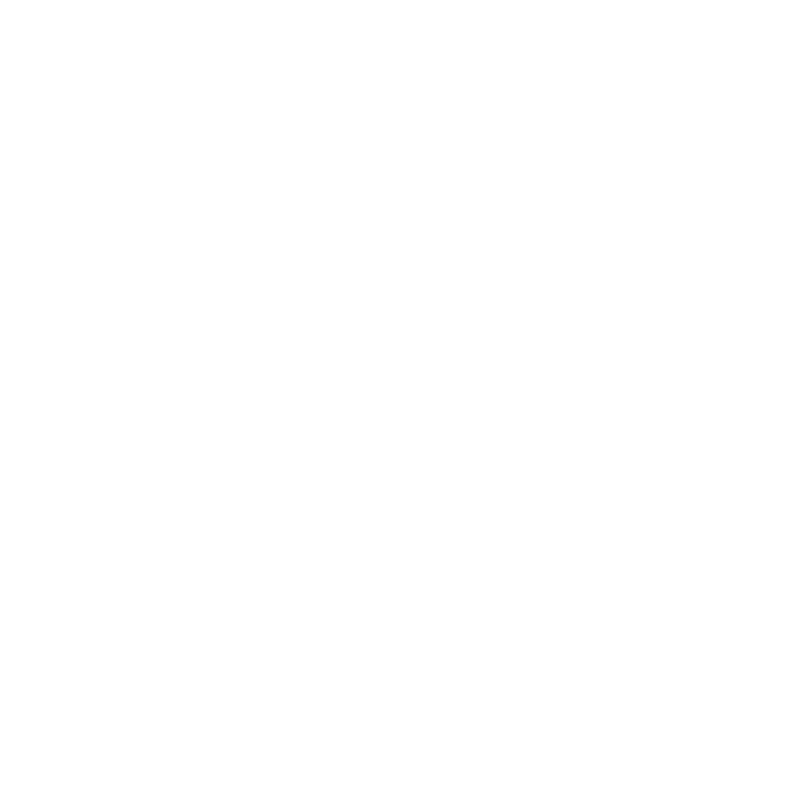
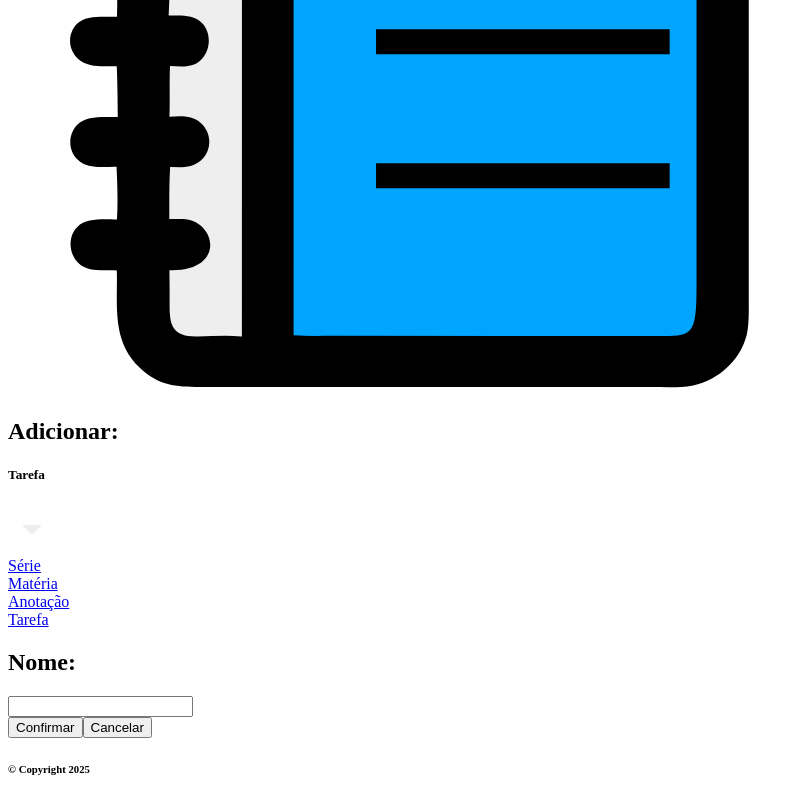
Before and after one commit to Notify-Systems/Notify, a React (Vite) app: page /add/1 in a window 1280 px wide. Before the commit this address had no page. Shown: the part 433-1233 px from the top of the page, without its empty margins (0-804 px from the left). Before the commit the page ends 800 px from the top, so only its background shows below. Built offline with nearby package versions, Linux system fonts and the light colour scheme.

Commit message:
Criando página de adicionar conteúdos

```diff
--- /dev/null
+++ b/src/components/ui/AddComponent.jsx
@@ -0,0 +1,18 @@
+import { Link } from "react-router-dom"
+
+export default function AddComponent({ select }) {
+    return (
+        <>
+            <div id="selectedComponent">
+                <h5>{ select }</h5>
+                <img src="/arrow.svg" />
+            </div>
+            <article className="selectComponent">
+                <div><Link to="/add/grade">Série</Link></div>
+                <div><Link to="/add/subject">Matéria</Link></div>
+                <div><Link to="/add/note">Anotação</Link></div>
+                <div><Link to="/add/task">Tarefa</Link></div>
+            </article>
+        </>
+    )
+}
--- a/src/components/ui/Botoes.jsx
+++ b/src/components/ui/Botoes.jsx
@@ -1,8 +1,10 @@
 export default function Botoes() {
     return (
         <>
-            <button className="btn-confirmar" link="/">Confirmar</button>
-            <button className="btn-cancelar" link="/">Cancelar</button>
+            <section className="edit-buttons">
+                <button className="btn-confirmar" link="/">Confirmar</button>
+                <button className="btn-cancelar" link="/">Cancelar</button>
+            </section>
         </>
     )
 }
--- a/src/components/ui/Nome.jsx
+++ b/src/components/ui/Nome.jsx
@@ -1,7 +1,8 @@
 export default function Nome() {
     return (
         <>
-           <input type="text" className="input-nome" />
+            <h2>Nome: </h2>
+            <input type="text" className="input-nome"/>
         </>
     )
 }
--- a/src/main.jsx
+++ b/src/main.jsx
@@ -13,7 +13,7 @@
     element: <App />,
     children: [
       {path: "/", element: <Home />},
-      {path: "/add", element: <Add />},
+      {path: "/add/:info", element: <Add />},
       {path: "/edit", element: <Edit />}
     ]
   }
--- a/src/pages/Add.jsx
+++ b/src/pages/Add.jsx
@@ -1,14 +1,33 @@
-import { Link } from "react-router-dom"
+import { Link, useParams } from "react-router-dom"
+import AddComponent from "../components/ui/AddComponent"
 import Nome from "../components/ui/Nome"
 import Botoes from "../components/ui/Botoes"
 
 export default function Add() {
+    const { info } = useParams();
+
     return (
         <>
-            <h2>Adicionar:</h2>
-            <h2>Nome:</h2>
-            <Link to={Nome}></Link>
-            <Link to={Botoes}></Link>
+            <main>
+                <h2>Adicionar:</h2>
+                <AddComponent select={
+                    info === "grade" ? "Série" :
+                    info === "subject" ? "Matéria" :
+                    info === "note" ? "Anotação" :
+                    "Tarefa"
+                } />
+                <Nome />
+                {info === "subject" &&
+                    <AddComponent select="Matéria" />
+                }
+                {info === "note" &&
+                    <AddComponent select="Anotação" />
+                }
+                {info === "task" &&
+                    <AddComponent select="Tarefa" />
+                }
+                <Botoes />
+            </main>
         </>
     )
 }
```
Also changed, not shown: src/components/ui/Serie.jsx (added, +12 -0 lines), public/arrow.svg (added).
